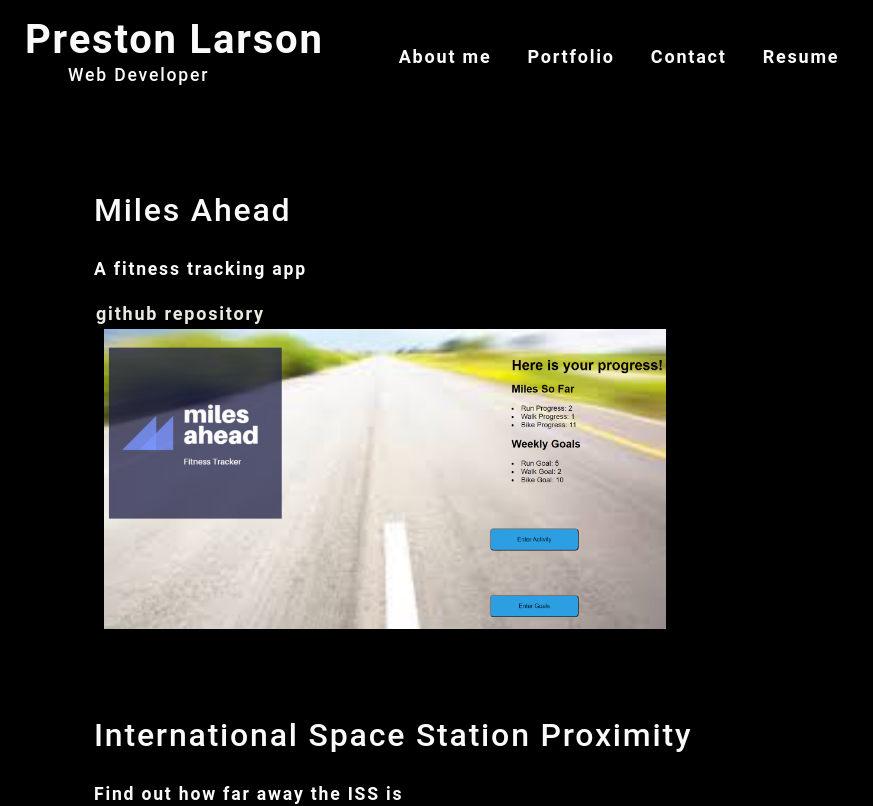
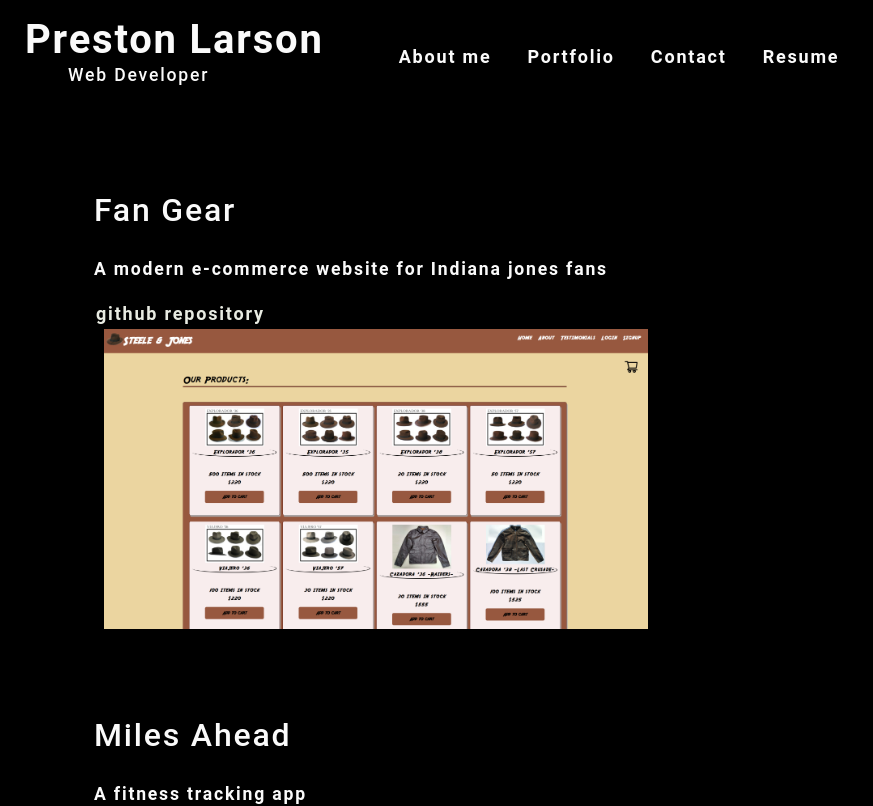
Before and after one commit to prestonrl/preston-portfolio, a React (Create React App) app: page /portfolio in a window 1280 px wide. Shown: the top 806 px of the page, without its empty margins (0-873 px from the left). Built offline with nearby package versions, Linux system fonts and the light colour scheme.

Commit message:
fan gear

```diff
--- a/public/index.html
+++ b/public/index.html
@@ -24,7 +24,7 @@
       work correctly both with client-side routing and a non-root public URL.
       Learn how to configure a non-root public URL by running `npm run build`.
     -->
-    <title>React App</title>
+    <title>Preston's Portfolio</title>
   </head>
   <body>
     <noscript>You need to enable JavaScript to run this app.</noscript>
--- a/src/components/Portfolio/index.js
+++ b/src/components/Portfolio/index.js
@@ -5,11 +5,24 @@ import quiz from "../../assets/projects/coding-quiz.png"
 import note from "../../assets/projects/note-taker.PNG"
 import blog from "../../assets/projects/tech-blog.png"
 import weather from "../../assets/projects/weather-dashboard.png"
+import fan from "../../assets/projects/fan-gear.PNG"
 
 function Portfolio(props) {
 
     return (
         <section>
+            <h2>Fan Gear</h2>
+            <p>A modern e-commerce website for Indiana jones fans</p>
+            <a href="https://github.com/prestonrl/fan-gear">github repository</a>
+            <div className="flex-row">
+                <a href="https://fan-gear.herokuapp.com/" >
+                    <img
+                        src={fan}
+                        alt="Fan Gear"
+                        className="img-thumbnail mx-1"
+                    />
+                </a>
+            </div>
             <h2>Miles Ahead</h2>
             <p>A fitness tracking app</p>
             <a href="https://github.com/prestonrl/miles-ahead">github repository</a>
```
Also changed, not shown: src/assets/projects/fan-gear.PNG (added).
